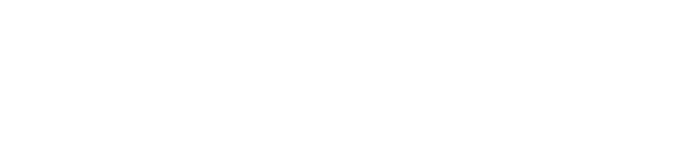
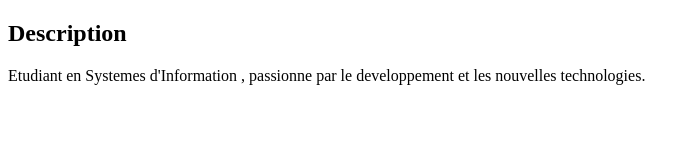
Before and after one commit to moudjibouchakour6-wq/mon-cv, a plain HTML site: page index.html in a window 1280 px wide. Shown: the whole page, without its empty margins (0-695 px from the left). Drawn offline with Linux system fonts and the light colour scheme.

Commit message:
mise en place de la section description

```diff
--- a/index.html
+++ b/index.html
@@ -6,5 +6,9 @@
     <link rel="stylesheet" href="style.css" >
 </head>
 <body>
+    <section>
+        <h2>Description</h2>
+        <p>Etudiant en Systemes d'Information , passionne par le developpement et les nouvelles technologies. </p>
+    </section>
 </body>
 </html>
```
